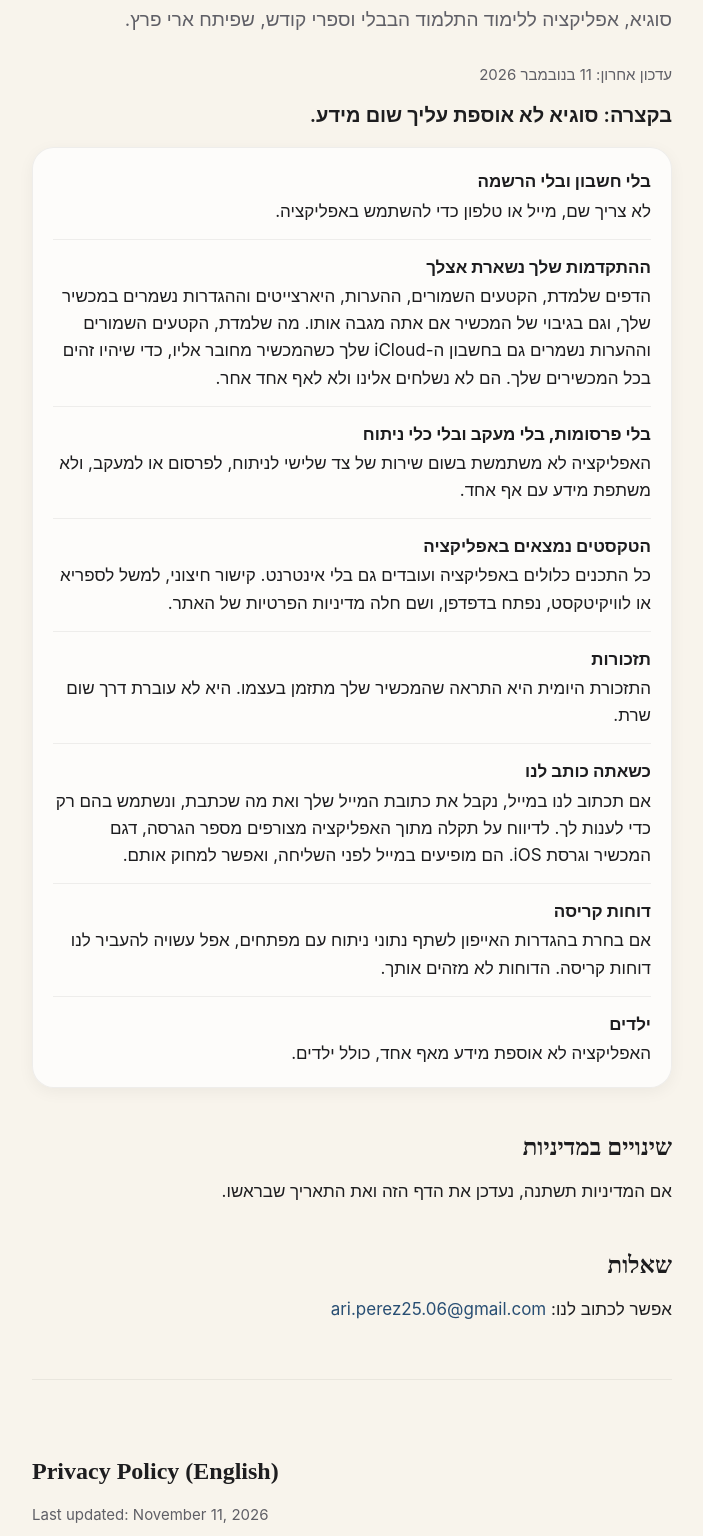
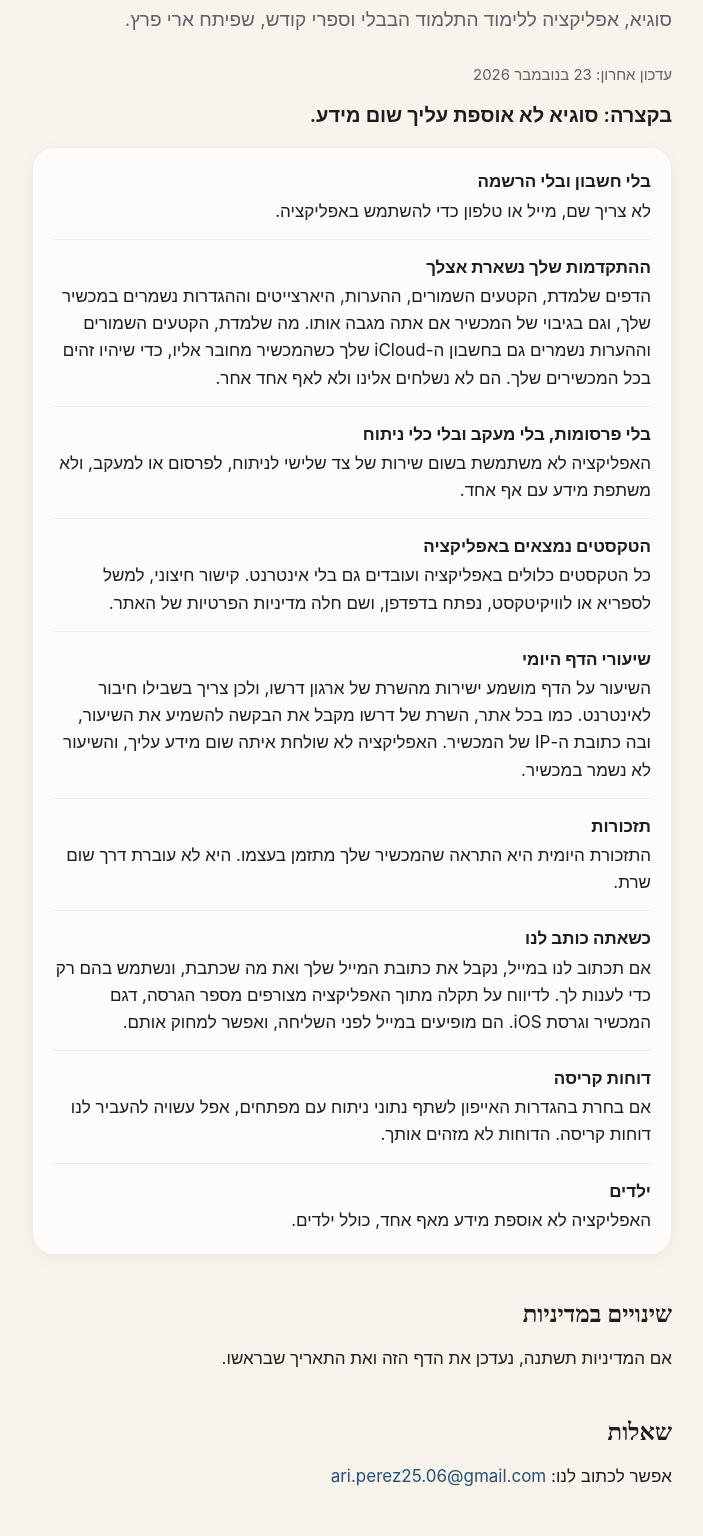
Before and after one commit to Perezari/sogia-app, a plain HTML site: page privacy.html in a window 1280 px wide. Shown: the part 97-1633 px from the top of the page, without its empty margins (288-991 px from the left). Drawn offline with Linux system fonts and the light colour scheme; a web font is replaced by a local one.

Commit message:
Privacy policy: the Daf Yomi shiurim, played from Dirshu's server
The shiur on the daf (Sogia 1.2) streams from Dirshu's server, so it needs the internet, and Dirshu's
server receives the request, with the device's IP address, as any website does. The app sends nothing
about the learner and keeps no copy. The bundled texts still work offline. In Hebrew and in English.

Co-Authored-By: Claude Opus 4.7 (1M context) <noreply@anthropic.com>

```diff
--- a/privacy.html
+++ b/privacy.html
@@ -14,7 +14,7 @@
 <main>
   <h1>מדיניות פרטיות</h1>
   <p class="lead">סוגיא, אפליקציה ללימוד התלמוד הבבלי וספרי קודש, שפיתח ארי פרץ.</p>
-  <p class="updated">עדכון אחרון: 11 בנובמבר 2026</p>
+  <p class="updated">עדכון אחרון: 23 בנובמבר 2026</p>
 
   <p class="short">בקצרה: סוגיא לא אוספת עליך שום מידע.</p>
 
@@ -22,7 +22,8 @@
     <div><strong>בלי חשבון ובלי הרשמה</strong>לא צריך שם, מייל או טלפון כדי להשתמש באפליקציה.</div>
     <div><strong>ההתקדמות שלך נשארת אצלך</strong>הדפים שלמדת, הקטעים השמורים, ההערות, היארצייטים וההגדרות נשמרים במכשיר שלך, וגם בגיבוי של המכשיר אם אתה מגבה אותו. מה שלמדת, הקטעים השמורים וההערות נשמרים גם בחשבון ה-iCloud שלך כשהמכשיר מחובר אליו, כדי שיהיו זהים בכל המכשירים שלך. הם לא נשלחים אלינו ולא לאף אחד אחר.</div>
     <div><strong>בלי פרסומות, בלי מעקב ובלי כלי ניתוח</strong>האפליקציה לא משתמשת בשום שירות של צד שלישי לניתוח, לפרסום או למעקב, ולא משתפת מידע עם אף אחד.</div>
-    <div><strong>הטקסטים נמצאים באפליקציה</strong>כל התכנים כלולים באפליקציה ועובדים גם בלי אינטרנט. קישור חיצוני, למשל לספריא או לוויקיטקסט, נפתח בדפדפן, ושם חלה מדיניות הפרטיות של האתר.</div>
+    <div><strong>הטקסטים נמצאים באפליקציה</strong>כל הטקסטים כלולים באפליקציה ועובדים גם בלי אינטרנט. קישור חיצוני, למשל לספריא או לוויקיטקסט, נפתח בדפדפן, ושם חלה מדיניות הפרטיות של האתר.</div>
+    <div><strong>שיעורי הדף היומי</strong>השיעור על הדף מושמע ישירות מהשרת של ארגון דרשו, ולכן צריך בשבילו חיבור לאינטרנט. כמו בכל אתר, השרת של דרשו מקבל את הבקשה להשמיע את השיעור, ובה כתובת ה-IP של המכשיר. האפליקציה לא שולחת איתה שום מידע עליך, והשיעור לא נשמר במכשיר.</div>
     <div><strong>תזכורות</strong>התזכורת היומית היא התראה שהמכשיר שלך מתזמן בעצמו. היא לא עוברת דרך שום שרת.</div>
     <div><strong>כשאתה כותב לנו</strong>אם תכתוב לנו במייל, נקבל את כתובת המייל שלך ואת מה שכתבת, ונשתמש בהם רק כדי לענות לך. לדיווח על תקלה מתוך האפליקציה מצורפים מספר הגרסה, דגם המכשיר וגרסת iOS. הם מופיעים במייל לפני השליחה, ואפשר למחוק אותם.</div>
     <div><strong>דוחות קריסה</strong>אם בחרת בהגדרות האייפון לשתף נתוני ניתוח עם מפתחים, אפל עשויה להעביר לנו דוחות קריסה. הדוחות לא מזהים אותך.</div>
@@ -37,13 +38,14 @@
 
   <section class="english" dir="ltr" lang="en">
     <h2>Privacy Policy (English)</h2>
-    <p class="updated">Last updated: November 11, 2026</p>
+    <p class="updated">Last updated: November 23, 2026</p>
     <p>Sogia is an app for learning the Babylonian Talmud and Jewish texts, developed by Ari Perez. <strong>Sogia does not collect any information about you.</strong></p>
     <div class="card">
       <div><strong>No account</strong>You need no name, email or phone number to use the app.</div>
       <div><strong>Your progress stays with you</strong>The pages you learned, the passages you saved, your notes, yahrzeits and settings are stored on your device, and in its backups if you back it up. What you learned, your saved passages and your notes are also kept in your iCloud account when the device is signed in to it, so they are the same on all your devices. They are not sent to us or to anyone else.</div>
       <div><strong>No ads, no tracking, no analytics</strong>The app uses no third-party analytics, advertising or tracking services, and shares no data with anyone.</div>
-      <div><strong>The texts are in the app</strong>All content is bundled and works offline. An external link, such as to Sefaria or Wikisource, opens in the browser, where that site's privacy policy applies.</div>
+      <div><strong>The texts are in the app</strong>All the texts are bundled and work offline. An external link, such as to Sefaria or Wikisource, opens in the browser, where that site's privacy policy applies.</div>
+      <div><strong>Daf Yomi lessons</strong>A lesson on the daf plays straight from the server of Dirshu, so it needs an internet connection. As with any website, Dirshu's server receives the request to play the lesson, which includes your device's IP address. The app sends no information about you with it, and the lesson is not stored on the device.</div>
       <div><strong>Reminders</strong>The daily reminder is a notification your device schedules itself. It does not pass through any server.</div>
       <div><strong>When you write to us</strong>If you email us, we receive your address and your message and use them only to answer you. A problem reported from the app attaches the app's version, the device model and the iOS version; they are shown in the email before you send it, and you may delete them.</div>
       <div><strong>Crash reports</strong>If you chose in your iPhone's settings to share analytics with app developers, Apple may share crash reports with us. They do not identify you.</div>
```
